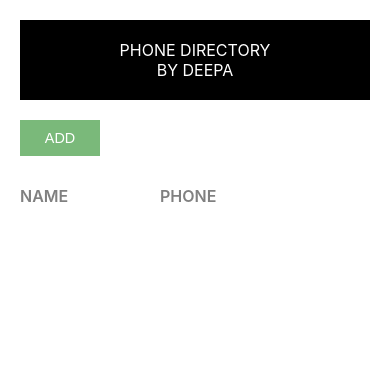
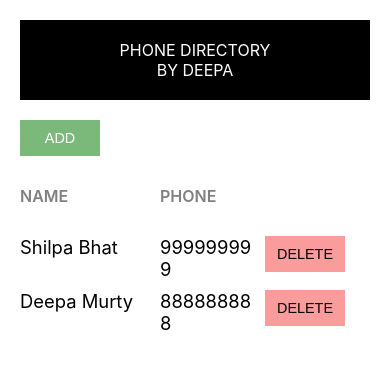
Before and after one commit to DMurtyK/ReactJS, a React (Create React App) app: page / in a window 390 px wide. Shown: the top 368 px of the page. Built offline with nearby package versions, Linux system fonts and the light colour scheme.

Commit message:
Added ‘PhoneDirectory’ as smart component, renamed ‘App’ as ‘ShowSubscribers’ and converted ‘AddSubscribers’ and ‘ShowSubscribers’ as dumb components

```diff
--- a/src/AddSubscriber.js
+++ b/src/AddSubscriber.js
@@ -23,6 +23,12 @@ class AddSubscriber extends Component {
 
     }
 
+    onFormSubmitted = (e) => {
+        e.preventDefault();
+        this.props.addSubscriberHandler(this.state);
+        this.setState({id:0,name:'',phone:''});
+    }
+
     render(){
         const{name,phone}=this.state;
         return (
@@ -30,7 +36,7 @@ class AddSubscriber extends Component {
             <Header heading = "Add Subscriber" />
             <div className = "component-body-container">
             <button className = "custom-btn">Back </button>
-            <form className = "subscriber-form">
+            <form className = "subscriber-form" onSubmit = {this.onFormSubmitted.bind(this)}>
             <label htmlFor = "name" className = "label-control" >Name:</label><br />
             <input id = "name" type = "text" className ="name-control" name = "name" onChange = {this.inputChangedHandler} /><br /><br />
             <label htmlFor = "phone" className = "label-control" >Phone:</label><br />
--- /dev/null
+++ b/src/PhoneDirectory.js
@@ -0,0 +1,54 @@
+import React ,{Component} from 'react';
+import AddSubscriber from './AddSubscriber';
+import ShowSubscribers from './ShowSubscribers';
+
+class PhoneDirectory extends Component {
+    constructor() {
+
+        super();
+        this.state = {
+            subscribersList: [{
+                id:1,
+                name:'Shilpa Bhat',
+                phone: 999999999
+            },
+            {
+                id:2,
+                name:'Deepa Murty',
+                phone: 888888888
+
+            }
+
+
+            ]
+        }
+    }
+
+    addSubscriberHandler = (newSubscriber) => {
+
+        let subscribersList = this.state.subscribersList;
+        if(subscribersList.length > 0){
+            newSubscriber.id = subscribersList[subscribersList.length-1].id + 1;
+        }
+        else{
+            newSubscriber.id = 1;
+        }
+
+        subscribersList.push(newSubscriber);
+        this.setState({subscribersList:subscribersList});
+        console.log(this.state.subscribersList);
+
+    }
+
+
+    render(){
+        return(
+
+           // <AddSubscriber addSubscriberHandler = {this.addSubscriberHandler} />
+           <ShowSubscribers subscribersList = {this.state.subscribersList} />
+
+        )
+    }
+}
+
+export default PhoneDirectory;
--- a/src/App.js
+++ b/src/ShowSubscribers.js
@@ -1,40 +1,11 @@
 import React, { Component } from 'react';
 import Header from './Header.js';
-import './App.css';
+import './ShowSubscribers.css';
 
 
- class App extends Component {
-  constructor()
-  {
-    super();
-    this.state = {
-      subscribersListToShow: []
-    }
-  }
-
-
-  clickHandler(message){
-
-  alert(message);
-}
-
+ class ShowSubscribers extends Component {
 
   render() {
-
-    // let subscribers = [
-    //         {
-    //           id :1,
-    //           name : "shilpa",
-    //           phone:"888888888"
-    //         },
-    //         {
-    //           id:2,
-    //           name : "shen",
-    //           phone : "999999999"
-    //         }
-
-
-    // ]
 
     return (
 
@@ -52,15 +23,15 @@ import './App.css';
           {
 
 
-           this.state.subscribersListToShow.map(sub => {
+           this.props.subscribersList.map(sub => {
 
 
             return <div key = {sub.id} className = "grid-container">
             <span className= "grid-item">{sub.name}</span>
             <span className= "grid-item">{sub.phone}</span>
             <span className="grid-item action-btn-container">
-                  <button className="custom-btn delete-btn" onClick = {this.clickHandler.bind(this,"Delete Clicked")}>Delete</button>
-                </span>
+            <button className="custom-btn delete-btn" >Delete</button>
+            </span>
            </div>
 
 
@@ -83,4 +54,4 @@ import './App.css';
 
 
 
-export default App;
+export default ShowSubscribers;
```
Also changed, not shown: src/index.js (+4 -3 lines), src/ShowSubscribers.css (renamed from src/App.css).
